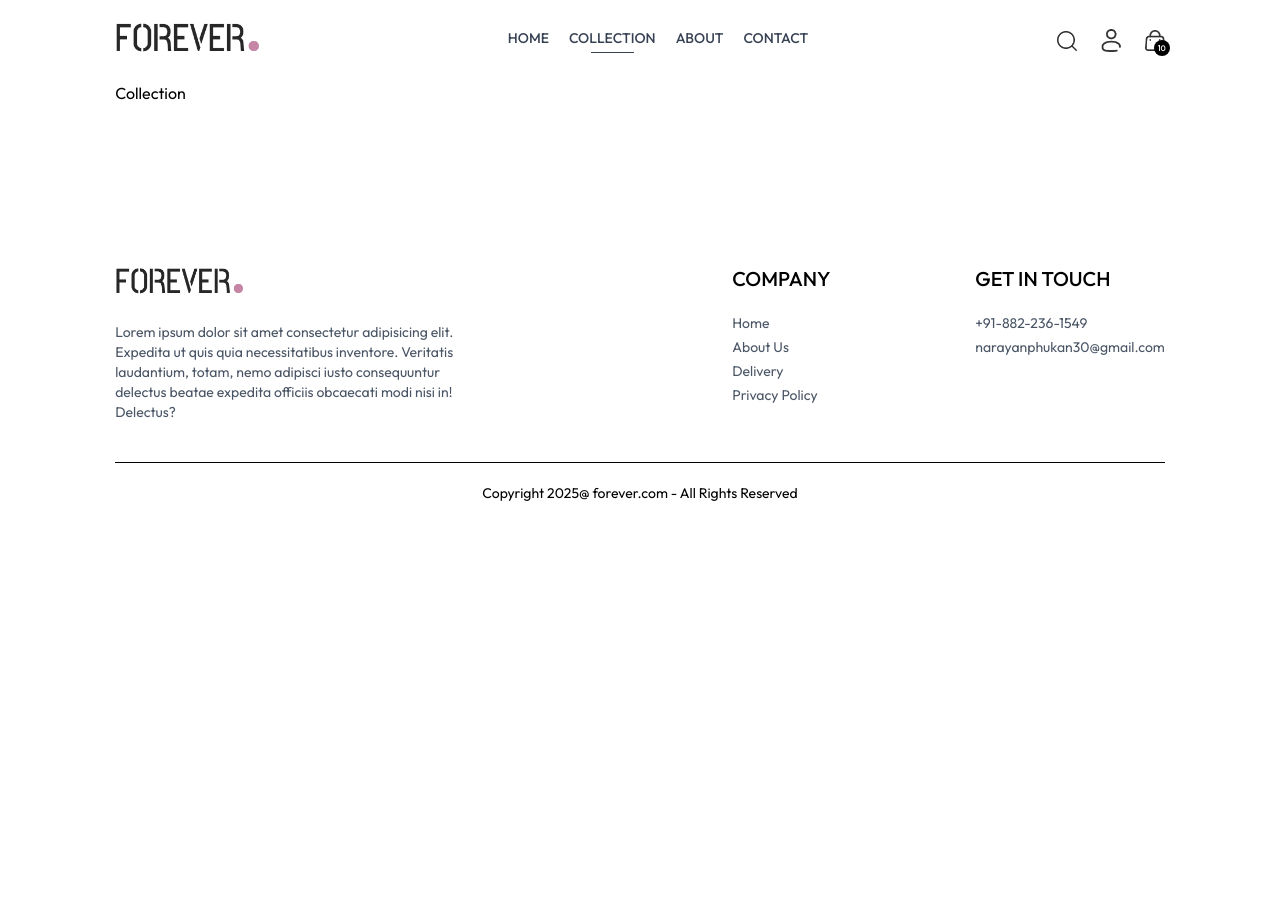
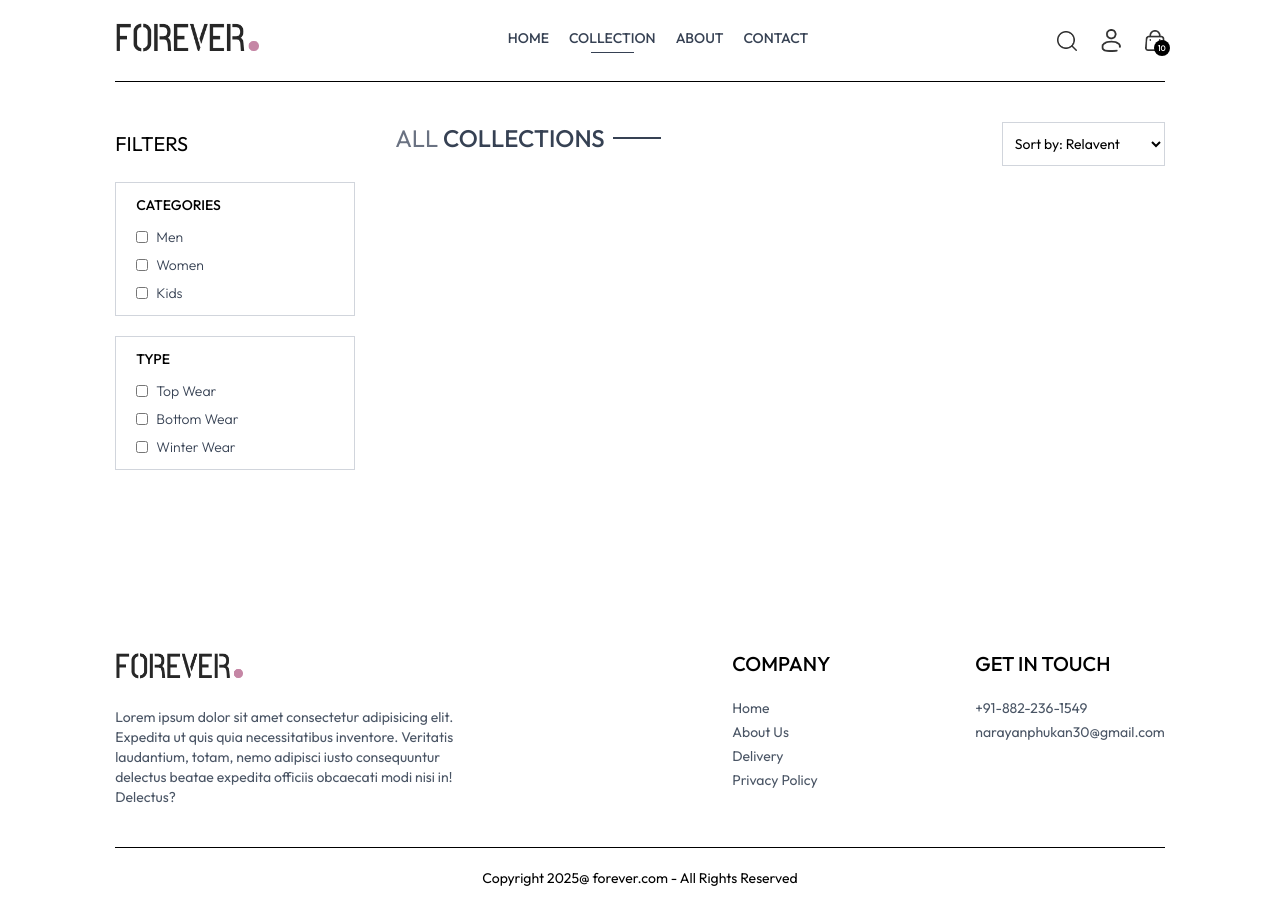
Before and after one commit to NarayanPhukan/E-Commerce, a React (Vite) app in the folder E-Commerce/frontend/: page /collection in a window 1280 px wide. Before the commit the page ends 800 px from the top, so only its background shows below. Built offline with nearby package versions, Linux system fonts and the light colour scheme.

Commit message:
Designing Collection

```diff
--- a/E-Commerce/frontend/src/Pages/Collection.jsx
+++ b/E-Commerce/frontend/src/Pages/Collection.jsx
@@ -1,8 +1,63 @@
-import React from 'react'
+import React, { useContext, useState } from 'react'
+import {ShopContext} from '../Context/ShopContext'
+import { assets } from '../assets/assets'
+import Title from '../Components/Title'
 
 const Collection = () => {
+
+  const {products} = useContext(ShopContext)
+  const [showFilter, setShowFilter] = useState(false)
   return (
-    <div>Collection</div>
+    <div className='flex flex-col sm:flex-row gap-1 sm:gap-10 pt-10 border-t'>
+      {/* Filter Options */}
+      <div className='min-w-60'>
+        <p onClick={() => setShowFilter(!showFilter)} className='my-2 text-xl flex items-center cursor-pointer gap-2'>FILTERS
+          <img src={assets.dropdown_icon} className={`h-3 sm:hidden ${showFilter ? 'rotate-90' : ''}`} alt="" />
+        </p>
+        {/* Category Filter */}
+        <div className={`border border-gray-300 pl-5 py-3 mt-6 ${showFilter ? '' : 'hidden'} sm:block`}>
+          <p className='mb-3 text-sm font-medium '>CATEGORIES</p>
+          <div className='flex flex-col gap-2 text-sm font-light text-gray-700 '>
+            <p className='flex gap-2'>
+              <input type="checkbox" className='w-3' value={'Men'}/> Men
+            </p>
+             <p className='flex gap-2'>
+              <input type="checkbox" className='w-3' value={'Women'}/> Women
+            </p>
+             <p className='flex gap-2'>
+              <input type="checkbox" className='w-3' value={'Kids'}/> Kids
+            </p>
+          </div>
+        </div>
+        {/* Sub-Catogry Filter */}
+         <div className={`border border-gray-300 pl-5 py-3 my-5 ${showFilter ? '' : 'hidden'} sm:block`}>
+          <p className='mb-3 text-sm font-medium '>TYPE</p>
+          <div className='flex flex-col gap-2 text-sm font-light text-gray-700 '>
+            <p className='flex gap-2'>
+              <input type="checkbox" className='w-3' value={'Topwear'}/>Top Wear
+            </p>
+             <p className='flex gap-2'>
+              <input type="checkbox" className='w-3' value={'Bottomwear'}/>Bottom Wear
+            </p>
+             <p className='flex gap-2'>
+              <input type="checkbox" className='w-3' value={'Winterwear'}/> Winter Wear
+            </p>
+          </div>
+        </div>
+      </div>
+      {/* Right Side */}
+      <div className='flex-1'>
+        <div className='flex justify-between text-base sm:text-2xl mb-4'>
+          <Title text1={'ALL'} text2={'COLLECTIONS'} />
+          {/* Sort */}
+          <select className='border border-gray-300 text-sm px-2'>
+            <option value="relavent">Sort by: Relavent</option>
+            <option value="low-high">Sort by: Low to High</option>
+            <option value="high-low">Sort by: High to Low</option>
+          </select>
+        </div>
+      </div>
+    </div>
   )
 }
 
```
